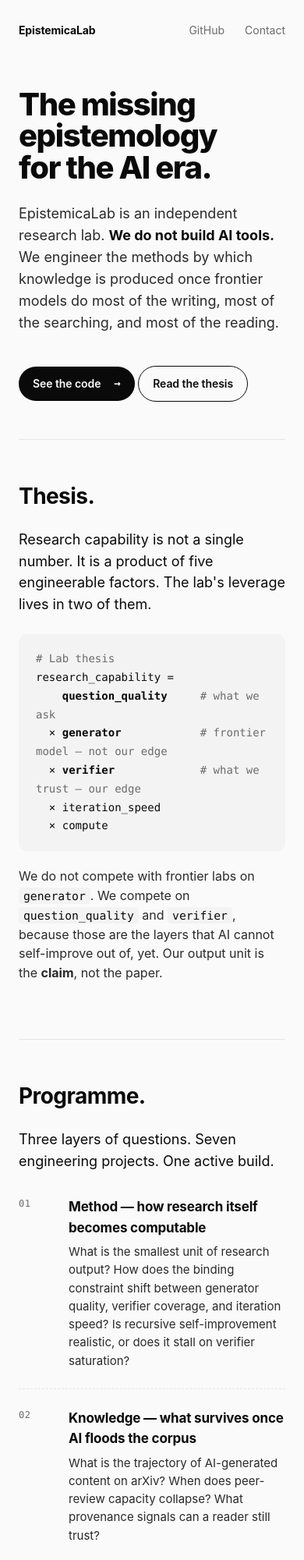
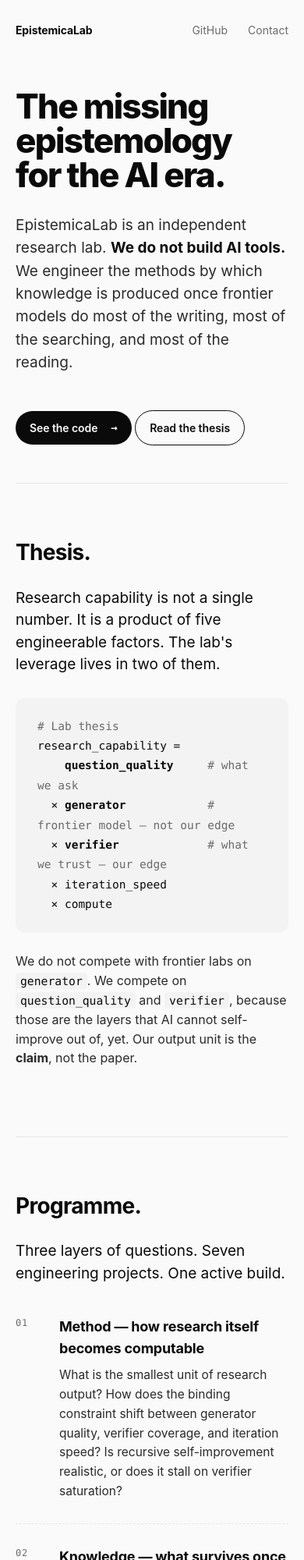
Before and after one commit to EpistemicaLab/EpistemicaLab.github.io, a plain HTML site: page index.html in a window 390 px wide. Shown: the top 2000 px of the page at 78% size. Drawn offline with Linux system fonts and the light colour scheme.

Commit message:
homepage: widen container 720->1040, scale up hero + h2
- max-width: 720 -> 1040 (more breathing room at desktop)
- hero h1: clamp(40,7vw,72) -> clamp(44,8vw,96)
- section h2: 28 -> clamp(28,3.2vw,36)
- thesis pre block max-width 720 (keep code scan-able)
- numbered items max-width 820, more padding
- Is/Is-not grid max-width 920, larger cards
- mobile breakpoint: 600 -> 720

```diff
--- a/index.html
+++ b/index.html
@@ -29,7 +29,7 @@
       -webkit-font-smoothing: antialiased;
       -moz-osx-font-smoothing: grayscale;
     }
-    .wrap { max-width: 720px; margin: 0 auto; padding: 0 24px; }
+    .wrap { max-width: 1040px; margin: 0 auto; padding: 0 32px; }
 
     /* Top bar */
     nav.top {
@@ -53,20 +53,21 @@
     nav.top a.dim:hover { color: var(--ink); }
 
     /* Hero */
-    header.hero { padding: 96px 0 72px; }
+    header.hero { padding: 112px 0 88px; }
     header.hero h1 {
-      font-size: clamp(40px, 7vw, 72px);
-      line-height: 1.02;
-      letter-spacing: -0.035em;
+      font-size: clamp(44px, 8vw, 96px);
+      line-height: 1.0;
+      letter-spacing: -0.04em;
       font-weight: 800;
-      margin: 0 0 24px;
+      margin: 0 0 28px;
       color: var(--ink);
+      max-width: 920px;
     }
     header.hero .sub {
-      font-size: 18px;
+      font-size: 19px;
       color: var(--ink-2);
-      max-width: 560px;
-      margin: 0 0 32px;
+      max-width: 620px;
+      margin: 0 0 36px;
       line-height: 1.55;
     }
     header.hero .sub b { font-weight: 700; color: var(--ink); }
@@ -95,24 +96,26 @@
     }
 
     /* Section heading */
-    section { padding: 56px 0; border-top: 1px solid var(--rule); }
+    section { padding: 72px 0; border-top: 1px solid var(--rule); }
     section h2 {
-      font-size: 28px;
-      letter-spacing: -0.02em;
+      font-size: clamp(28px, 3.2vw, 36px);
+      letter-spacing: -0.025em;
       font-weight: 700;
-      margin: 0 0 24px;
-      line-height: 1.2;
+      margin: 0 0 28px;
+      line-height: 1.15;
     }
     section p {
       color: var(--ink-2);
       font-size: 16px;
       margin: 0 0 16px;
-      max-width: 620px;
+      max-width: 660px;
     }
     section p.lead {
-      font-size: 18px;
+      font-size: 19px;
       color: var(--ink);
-      margin-bottom: 24px;
+      margin-bottom: 28px;
+      max-width: 720px;
+      line-height: 1.5;
     }
 
     /* Numbered list, impeccable style */
@@ -124,34 +127,35 @@
     }
     ol.numbered > li {
       counter-increment: step;
-      padding: 24px 0 24px 64px;
+      padding: 28px 0 28px 72px;
       border-top: 1px dashed var(--rule);
       position: relative;
+      max-width: 820px;
     }
-    ol.numbered > li:first-child { border-top: none; padding-top: 8px; }
+    ol.numbered > li:first-child { border-top: none; padding-top: 12px; }
     ol.numbered > li::before {
       content: counter(step, decimal-leading-zero);
       position: absolute;
       left: 0;
-      top: 24px;
+      top: 28px;
       font-family: var(--mono);
       font-size: 12px;
       color: var(--mute);
       font-weight: 500;
-      letter-spacing: 0.05em;
+      letter-spacing: 0.06em;
     }
-    ol.numbered > li:first-child::before { top: 8px; }
+    ol.numbered > li:first-child::before { top: 12px; }
     ol.numbered .head {
       font-weight: 700;
-      font-size: 17px;
-      letter-spacing: -0.01em;
-      margin-bottom: 6px;
+      font-size: 18px;
+      letter-spacing: -0.012em;
+      margin-bottom: 8px;
       color: var(--ink);
     }
     ol.numbered .body {
       color: var(--ink-2);
-      font-size: 15px;
-      line-height: 1.55;
+      font-size: 15.5px;
+      line-height: 1.6;
     }
     ol.numbered code { font-size: 13px; }
 
@@ -168,16 +172,17 @@
     /* Block code (the thesis / formula) */
     pre.thesis {
       font-family: var(--mono);
-      font-size: 14px;
+      font-size: 14.5px;
       background: var(--code-bg);
       color: var(--ink);
-      padding: 20px 22px;
-      border-radius: 10px;
-      line-height: 1.7;
+      padding: 24px 28px;
+      border-radius: 12px;
+      line-height: 1.75;
       overflow-x: auto;
-      margin: 0 0 20px;
+      margin: 0 0 24px;
       white-space: pre-wrap;
       word-break: break-word;
+      max-width: 720px;
     }
     pre.thesis .c { color: var(--mute); }
     pre.thesis .k { color: var(--ink); font-weight: 700; }
@@ -186,25 +191,26 @@
     .grid2 {
       display: grid;
       grid-template-columns: 1fr 1fr;
-      gap: 16px;
+      gap: 20px;
       margin-top: 8px;
+      max-width: 920px;
     }
     .grid2 .card {
-      padding: 18px 20px;
+      padding: 24px 26px;
       border: 1px solid var(--rule);
-      border-radius: 10px;
+      border-radius: 12px;
       background: #fff;
     }
     .grid2 .card .label {
       font-family: var(--mono);
       font-size: 11px;
-      letter-spacing: 0.08em;
+      letter-spacing: 0.1em;
       color: var(--mute);
       text-transform: uppercase;
-      margin-bottom: 10px;
+      margin-bottom: 14px;
     }
     .grid2 .card.is .label { color: var(--ink); }
-    .grid2 .card ul { padding-left: 16px; margin: 0; color: var(--ink-2); font-size: 14.5px; line-height: 1.7; }
+    .grid2 .card ul { padding-left: 18px; margin: 0; color: var(--ink-2); font-size: 15px; line-height: 1.7; }
     .grid2 .card li::marker { color: var(--mute); }
 
     /* Footer */
@@ -226,10 +232,12 @@
     footer.foot a:hover { color: var(--ink); border-bottom-color: var(--ink); }
 
     /* Mobile */
-    @media (max-width: 600px) {
+    @media (max-width: 720px) {
+      .wrap { padding: 0 20px; }
       header.hero { padding: 64px 0 48px; }
       .grid2 { grid-template-columns: 1fr; }
       .cta.ghost { margin-left: 0; margin-top: 10px; display: inline-flex; }
+      ol.numbered > li { padding-left: 56px; }
     }
 
     /* Reduce motion */
```
